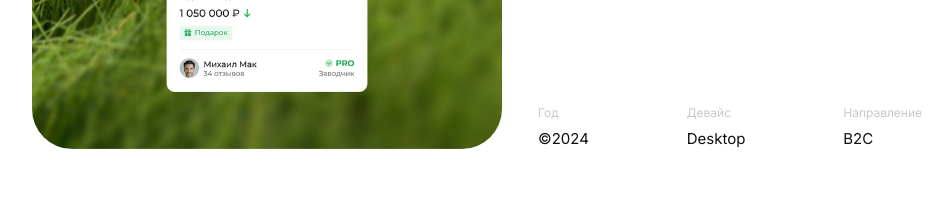
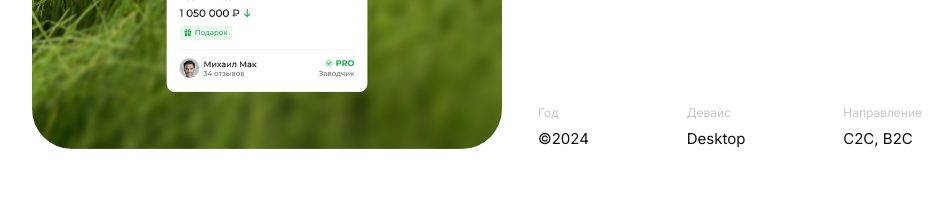
Before and after one commit to Alexdis1232/Portfolio, a Next.js app: page / in a window 1280 px wide. Shown: the part 2820-3039 px from the top of the page, without its empty margins (163-1115 px from the left). Built offline with nearby package versions, Linux system fonts and the light colour scheme.

Commit message:
Kinpet: update direction to C2C, B2C

```diff
--- a/src/components/projects/KinpetCaseStudy.tsx
+++ b/src/components/projects/KinpetCaseStudy.tsx
@@ -78,7 +78,7 @@ const paragraphStackGap = "gap-3";
 
 const projectInfo = [
   { label: "Роль", value: "Продуктовый дизайнер" },
-  { label: "Направление", value: "B2C" },
+  { label: "Направление", value: "C2C, B2C" },
   { label: "Формат", value: "desktop" },
   { label: "Год", value: "©2024" },
 ];
--- a/src/data/projects.ts
+++ b/src/data/projects.ts
@@ -54,7 +54,7 @@ export const projects: Project[] = [
     info: [
       { label: "Год", value: "©2024" },
       { label: "Девайс", value: "Desktop" },
-      { label: "Направление", value: "B2C" },
+      { label: "Направление", value: "C2C, B2C" },
     ],
   },
 ];
```
